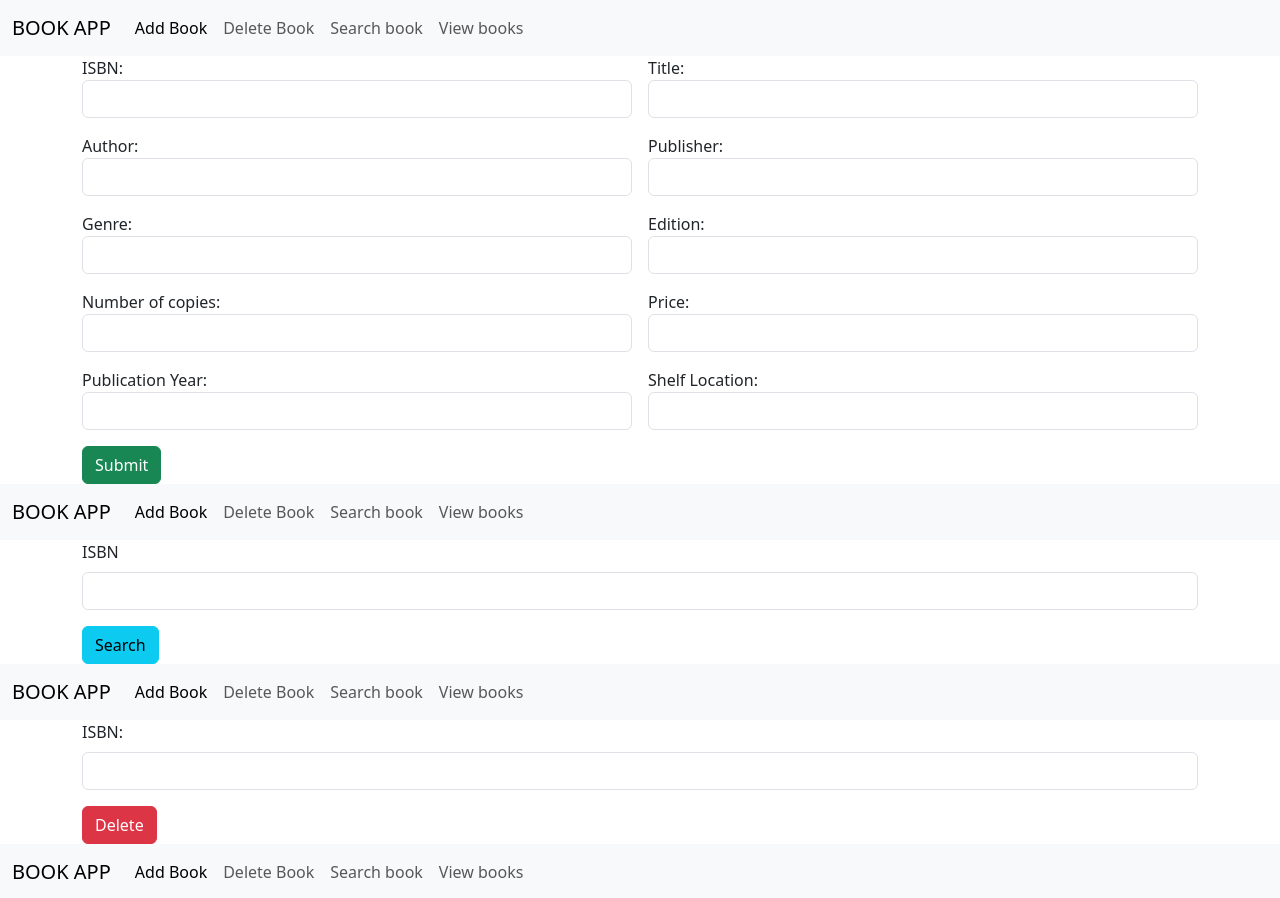
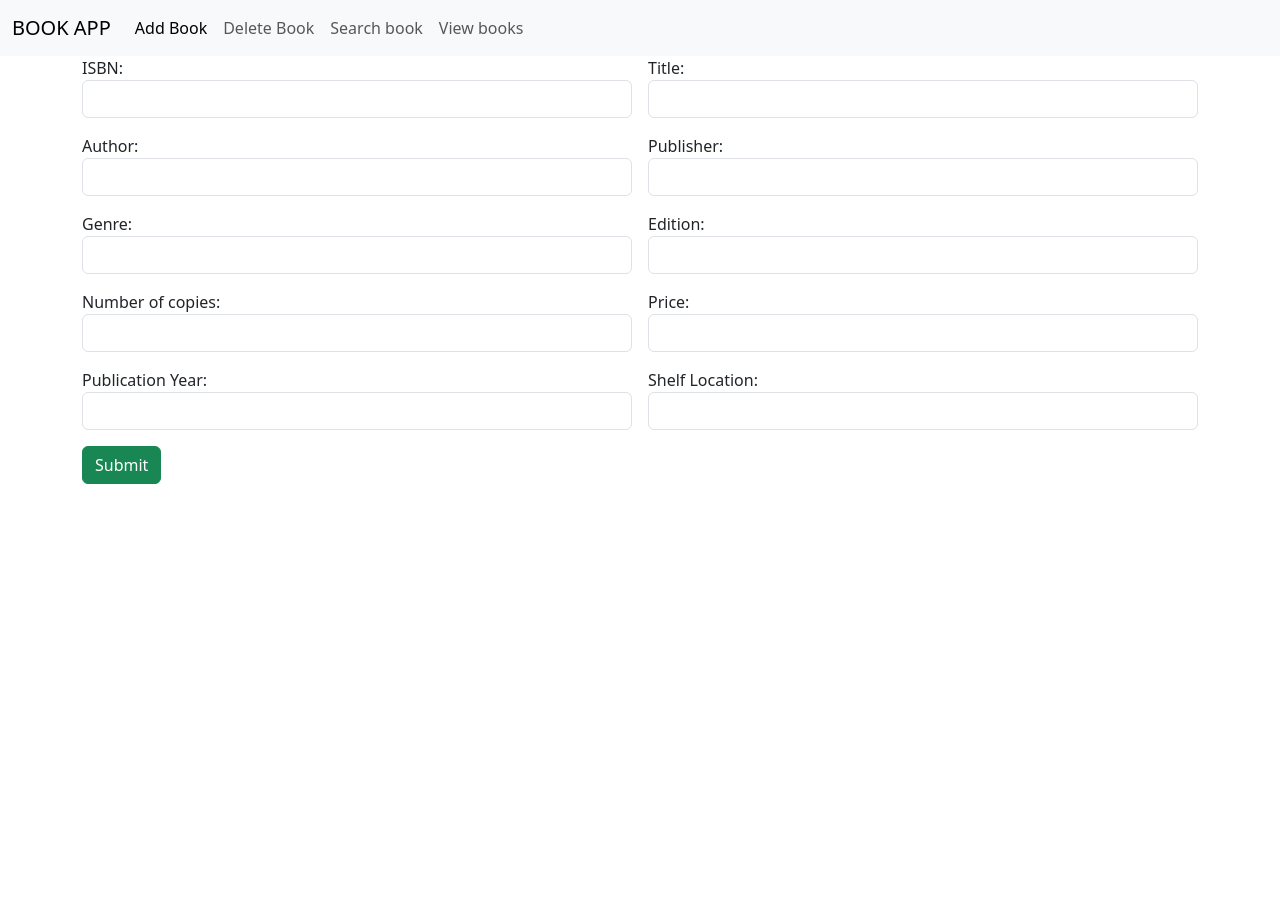
Before and after one commit to sivani-r-anil/Book-react-app, a React (Vite) app: page / in a window 1280 px wide. Shown: the top 898 px of the page. After the commit the page ends 800 px from the top, so only its background shows below. Built offline with nearby package versions, Linux system fonts and the light colour scheme; grey boxes are pictures that could not be loaded.

Commit message:
Book app complted

```diff
--- a/package.json
+++ b/package.json
@@ -11,7 +11,8 @@
   },
   "dependencies": {
     "react": "^19.2.7",
-    "react-dom": "^19.2.7"
+    "react-dom": "^19.2.7",
+    "react-router-dom": "^7.18.1"
   },
   "devDependencies": {
     "@eslint/js": "^10.0.1",
--- a/src/App.jsx
+++ b/src/App.jsx
@@ -7,16 +7,23 @@
 import SearchBook from './components/SearchBook'
 import DeleteBook from './components/DeleteBook'
 import ViewBook from './components/ViewBook'
+import { BrowserRouter, Route, Routes } from 'react-router-dom'
 
 function App() {
   const [count, setCount] = useState(0)
 
   return (
     <>
-      <AddBook />
-      <SearchBook />
-      <DeleteBook />
-      <ViewBook />
+
+      <BrowserRouter>
+        <Routes>
+          <Route path='/' element={<AddBook />} />
+          <Route path='/delete' element={<DeleteBook />} />
+          <Route path='/search' element={<SearchBook />} />
+          <Route path='/view' element={<ViewBook />} />
+        </Routes>
+      </BrowserRouter>
+
     </>
   )
 }
--- a/src/components/NavigationBar.jsx
+++ b/src/components/NavigationBar.jsx
@@ -12,10 +12,10 @@
                     </button>
                     <div class="collapse navbar-collapse" id="navbarNavAltMarkup">
                         <div class="navbar-nav">
-                            <a class="nav-link active" aria-current="page" href="#">Add Book</a>
-                            <a class="nav-link" href="#">Delete Book</a>
-                            <a class="nav-link" href="#">Search book</a>
-                            <a class="nav-link" href="#">View books</a>
+                            <a class="nav-link active" aria-current="page" href="/">Add Book</a>
+                            <a class="nav-link" href="/delete">Delete Book</a>
+                            <a class="nav-link" href="/search">Search book</a>
+                            <a class="nav-link" href="/view">View books</a>
                         </div>
                     </div>
                 </div>
```
Also changed, not shown: 1 other file (tests, documents, lock files or other folders).
